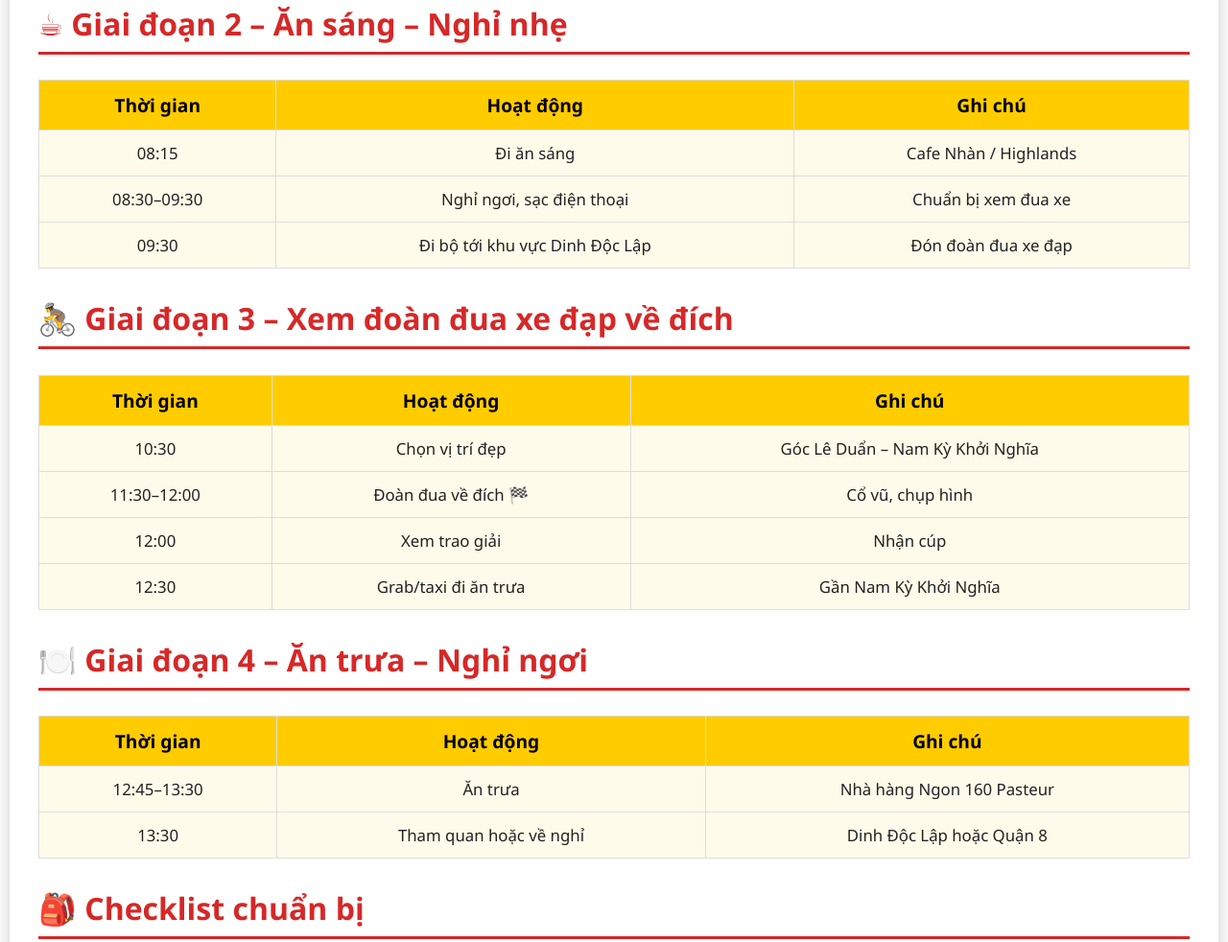
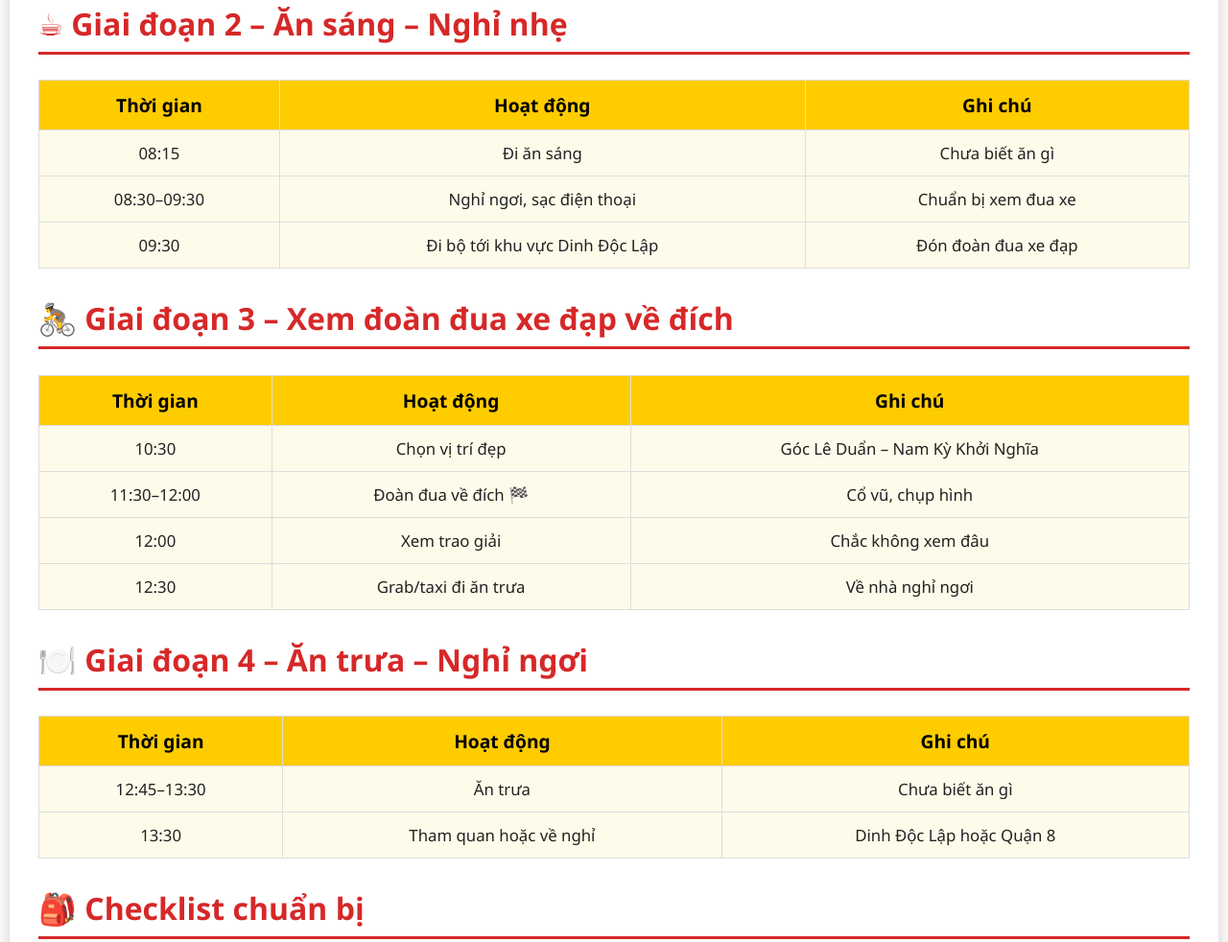
Before and after one commit to anhng-sg197/304vietnam, a plain HTML site: page index.html in a window 1280 px wide. Shown: the part 1511-2493 px from the top of the page at 96% size. Drawn offline with Linux system fonts and the light colour scheme.

Commit message:
Update index.html

```diff
--- a/index.html
+++ b/index.html
@@ -164,7 +164,7 @@
   <h2 class="section-title">☕ Giai đoạn 2 – Ăn sáng – Nghỉ nhẹ</h2>
   <table>
     <tr><th>Thời gian</th><th>Hoạt động</th><th>Ghi chú</th></tr>
-    <tr><td>08:15</td><td>Đi ăn sáng</td><td>Cafe Nhàn / Highlands</td></tr>
+    <tr><td>08:15</td><td>Đi ăn sáng</td><td>Chưa biết ăn gì</td></tr>
     <tr><td>08:30–09:30</td><td>Nghỉ ngơi, sạc điện thoại</td><td>Chuẩn bị xem đua xe</td></tr>
     <tr><td>09:30</td><td>Đi bộ tới khu vực Dinh Độc Lập</td><td>Đón đoàn đua xe đạp</td></tr>
   </table>
@@ -174,14 +174,14 @@
     <tr><th>Thời gian</th><th>Hoạt động</th><th>Ghi chú</th></tr>
     <tr><td>10:30</td><td>Chọn vị trí đẹp</td><td>Góc Lê Duẩn – Nam Kỳ Khởi Nghĩa</td></tr>
     <tr><td>11:30–12:00</td><td>Đoàn đua về đích 🏁</td><td>Cổ vũ, chụp hình</td></tr>
-    <tr><td>12:00</td><td>Xem trao giải</td><td>Nhận cúp</td></tr>
-    <tr><td>12:30</td><td>Grab/taxi đi ăn trưa</td><td>Gần Nam Kỳ Khởi Nghĩa</td></tr>
+    <tr><td>12:00</td><td>Xem trao giải</td><td>Chắc không xem đâu</td></tr>
+    <tr><td>12:30</td><td>Grab/taxi đi ăn trưa</td><td>Về nhà nghỉ ngơi</td></tr>
   </table>
 
   <h2 class="section-title">🍽️ Giai đoạn 4 – Ăn trưa – Nghỉ ngơi</h2>
   <table>
     <tr><th>Thời gian</th><th>Hoạt động</th><th>Ghi chú</th></tr>
-    <tr><td>12:45–13:30</td><td>Ăn trưa</td><td>Nhà hàng Ngon 160 Pasteur</td></tr>
+    <tr><td>12:45–13:30</td><td>Ăn trưa</td><td>Chưa biết ăn gì</td></tr>
     <tr><td>13:30</td><td>Tham quan hoặc về nghỉ</td><td>Dinh Độc Lập hoặc Quận 8</td></tr>
   </table>
 
@@ -198,6 +198,7 @@
     <li>Đi bộ nhẹ nhàng ở trung tâm</li>
     <li>Ưu tiên GrabBike di chuyển nhanh</li>
     <li>Nếu kẹt xe, đi bộ 300–500m đón xe</li>
+    <li>Lịch trình có thể thay đổi do hoàn cảnh thực tế</li>
   </ul>
 </div>
 
```
